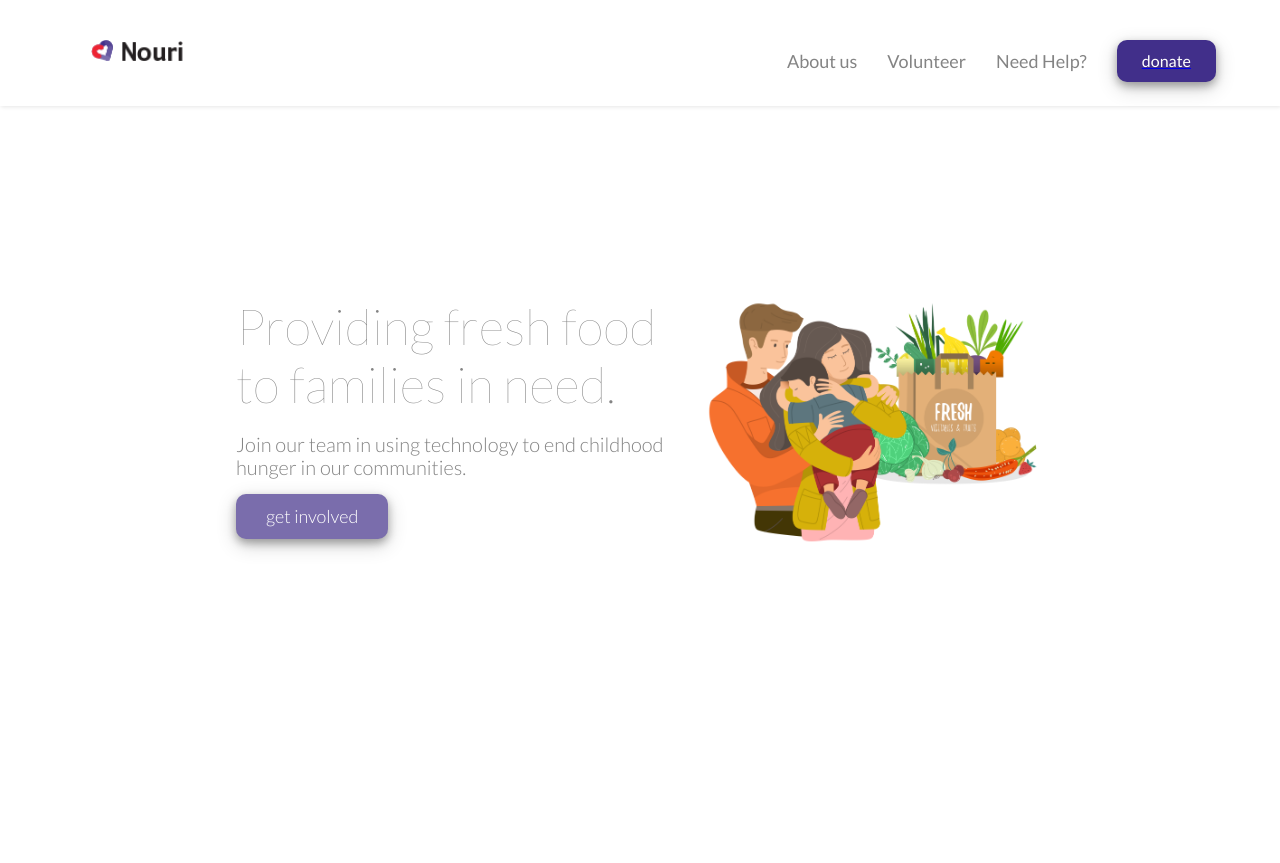
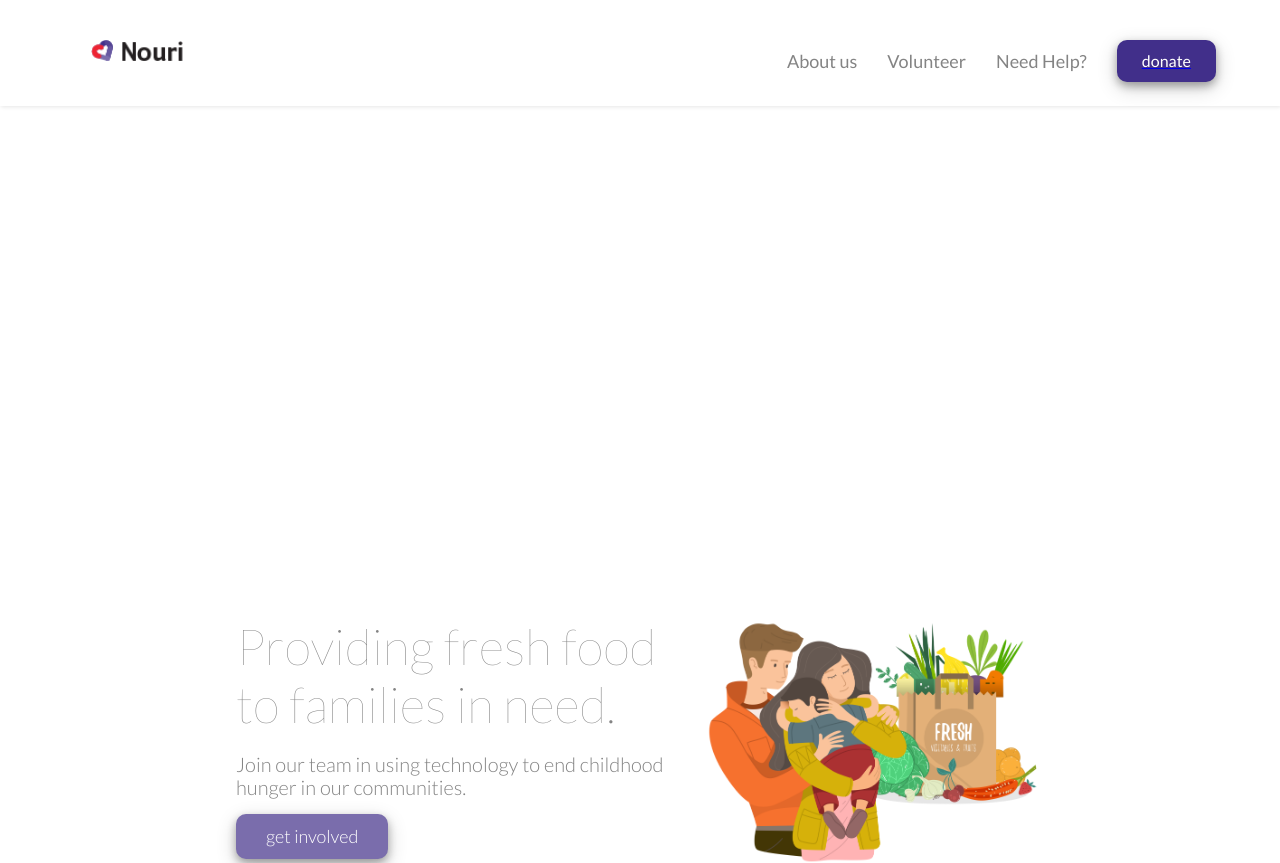
Before and after one commit to nourimeals/website, a React app: page / in a window 1280 px wide. Shown: the top 863 px of the page. Built offline with nearby package versions, Linux system fonts and the light colour scheme; a web font is replaced by a local one.

Commit message:
Fix navbar positioning

```diff
--- a/src/components/common/header/header.scss
+++ b/src/components/common/header/header.scss
@@ -4,12 +4,15 @@ $header-btn-color: #412F8A;
 /* smallest devices -- screen sizes up to 576px */
 header {
   width: 100%;
+  position: fixed;
+  background-color: white;
   box-shadow: 1px 1px 4px 0 rgba(0,0,0,.1);
   padding-bottom: 8px;
 
    /* extra large devices -- large desktops screen sizes 1200px and above */
   @media only screen and (min-width: 768px) {
     display: flex;
+    position: static;
     justify-content: center;
   }
 
--- a/src/components/home/sections/sections.scss
+++ b/src/components/home/sections/sections.scss
@@ -4,6 +4,7 @@
 /*    WELCOME SECTION     */
 .welcome-section {
   width: 100%;
+  padding-top: 25%;
   display: flex;
   flex-direction: column;
   align-items: center;
```
